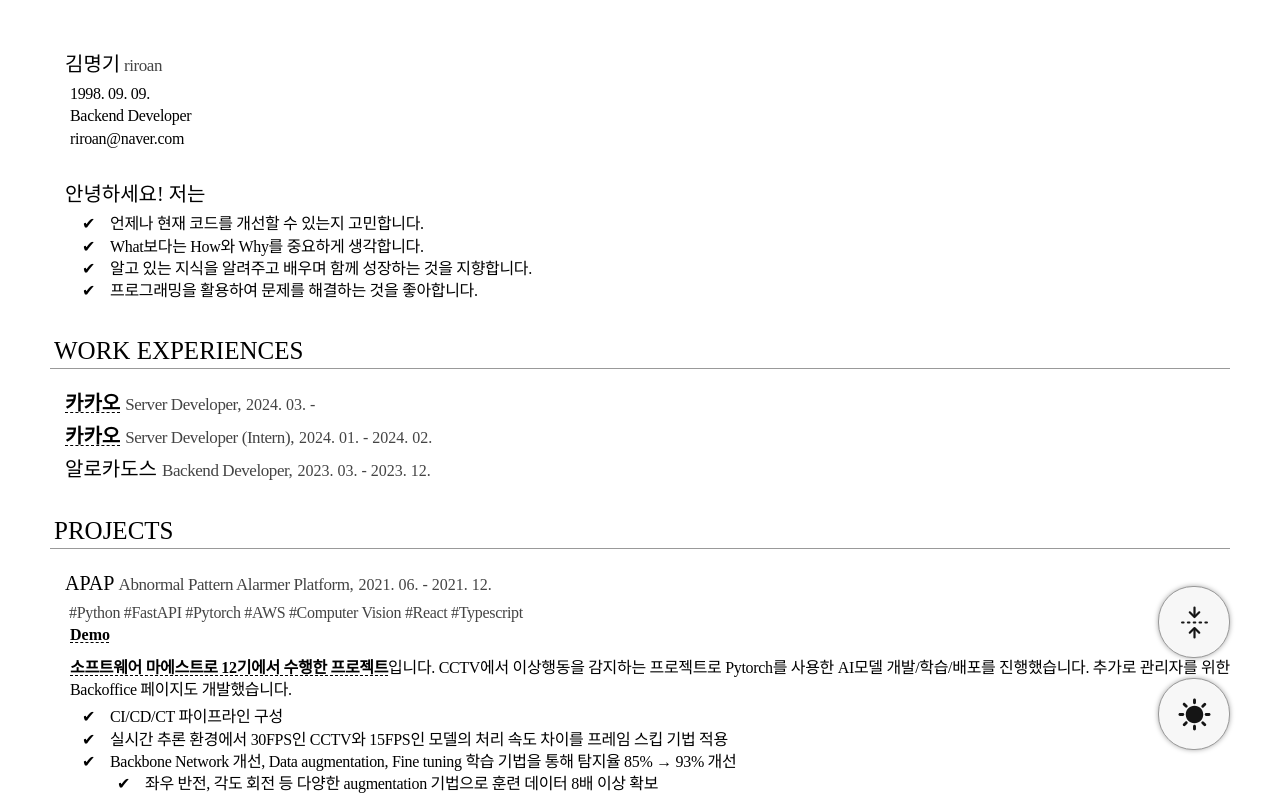
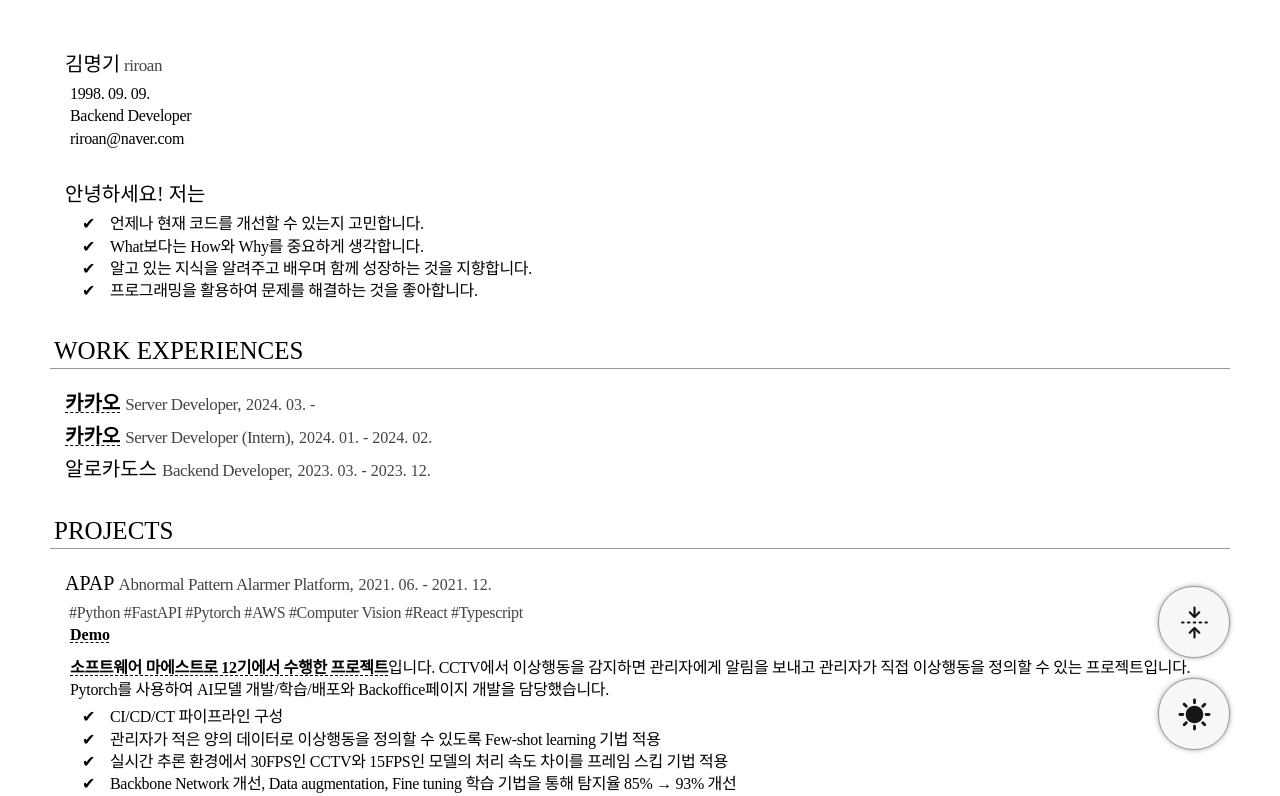
Before and after one commit to riroan/riroan.com, a React (Create React App) app in the folder riroan/: page / in a window 1280 px wide. Shown: the top 796 px of the page. Built offline with nearby package versions, Linux system fonts and the light colour scheme; a web font is replaced by a local one.

Commit message:
프로젝트 설명 추가

```diff
--- a/riroan/src/App.js
+++ b/riroan/src/App.js
@@ -66,11 +66,14 @@
 					</Refer>
 					<P>
 						<A href="https://www.swmaestro.org/sw/bbs/B0000006/view.do?nttId=25024&menuNo=200015&pageIndex=5">소프트웨어 마에스트로 12기에서 수행한 프로젝트</A>입니다. CCTV에서 이상행동을
-						감지하는 프로젝트로 Pytorch를 사용한 AI모델 개발/학습/배포를 진행했습니다. 추가로 관리자를 위한 Backoffice 페이지도 개발했습니다.
+						감지하면 관리자에게 알림을 보내고 관리자가 직접 이상행동을 정의할 수 있는 프로젝트입니다. Pytorch를 사용하여 AI모델 개발/학습/배포와 Backoffice페이지 개발을 담당했습니다.
 					</P>
 					<Ul display={detail}>
 						<Item display={detail} depth={1}>
 							CI/CD/CT 파이프라인 구성
+						</Item>
+						<Item display={detail} depth={1}>
+							관리자가 적은 양의 데이터로 이상행동을 정의할 수 있도록 Few-shot learning 기법 적용
 						</Item>
 						<Item display={detail} depth={1}>
 							실시간 추론 환경에서 30FPS인 CCTV와 15FPS인 모델의 처리 속도 차이를 프레임 스킵 기법 적용
```
